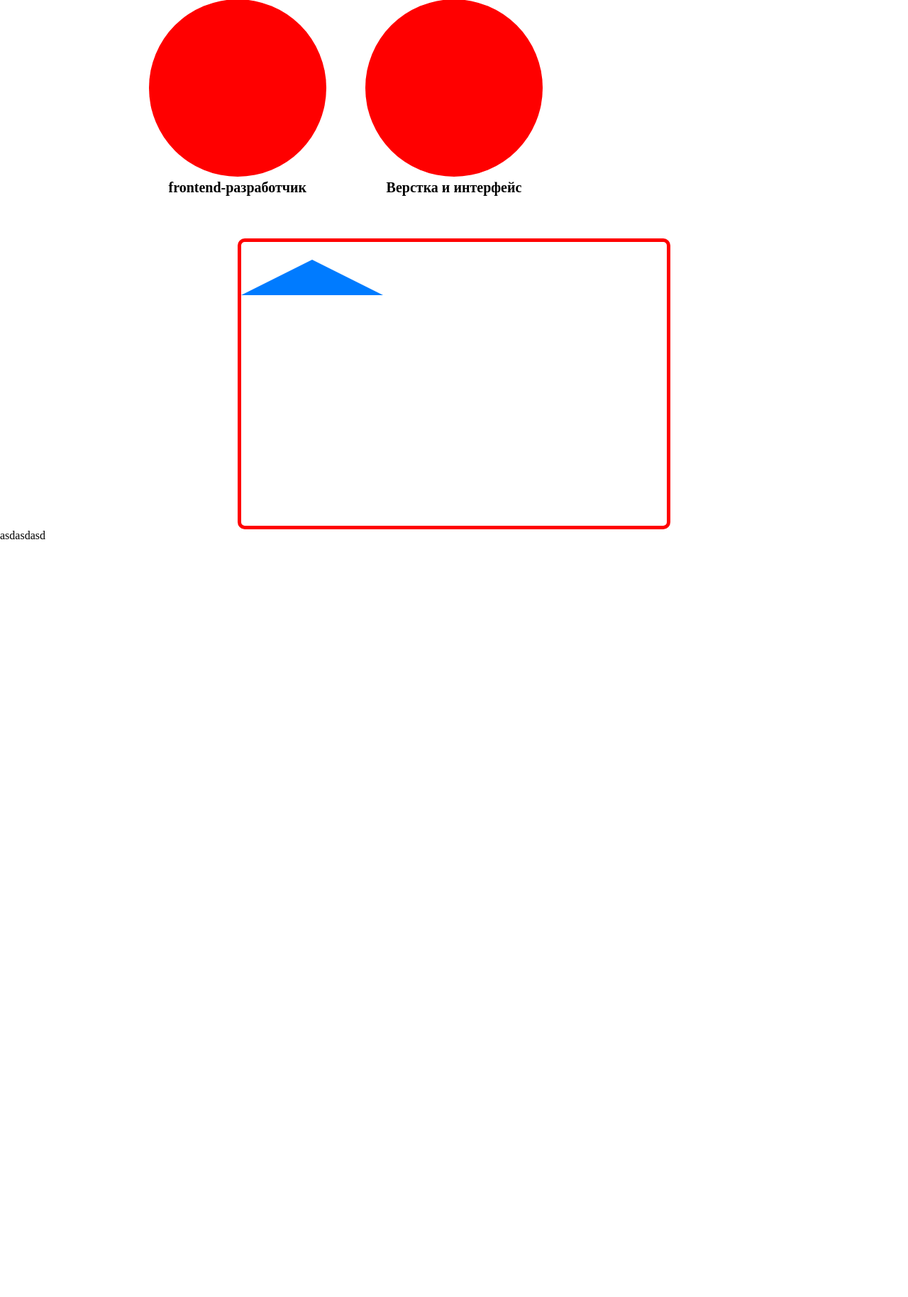
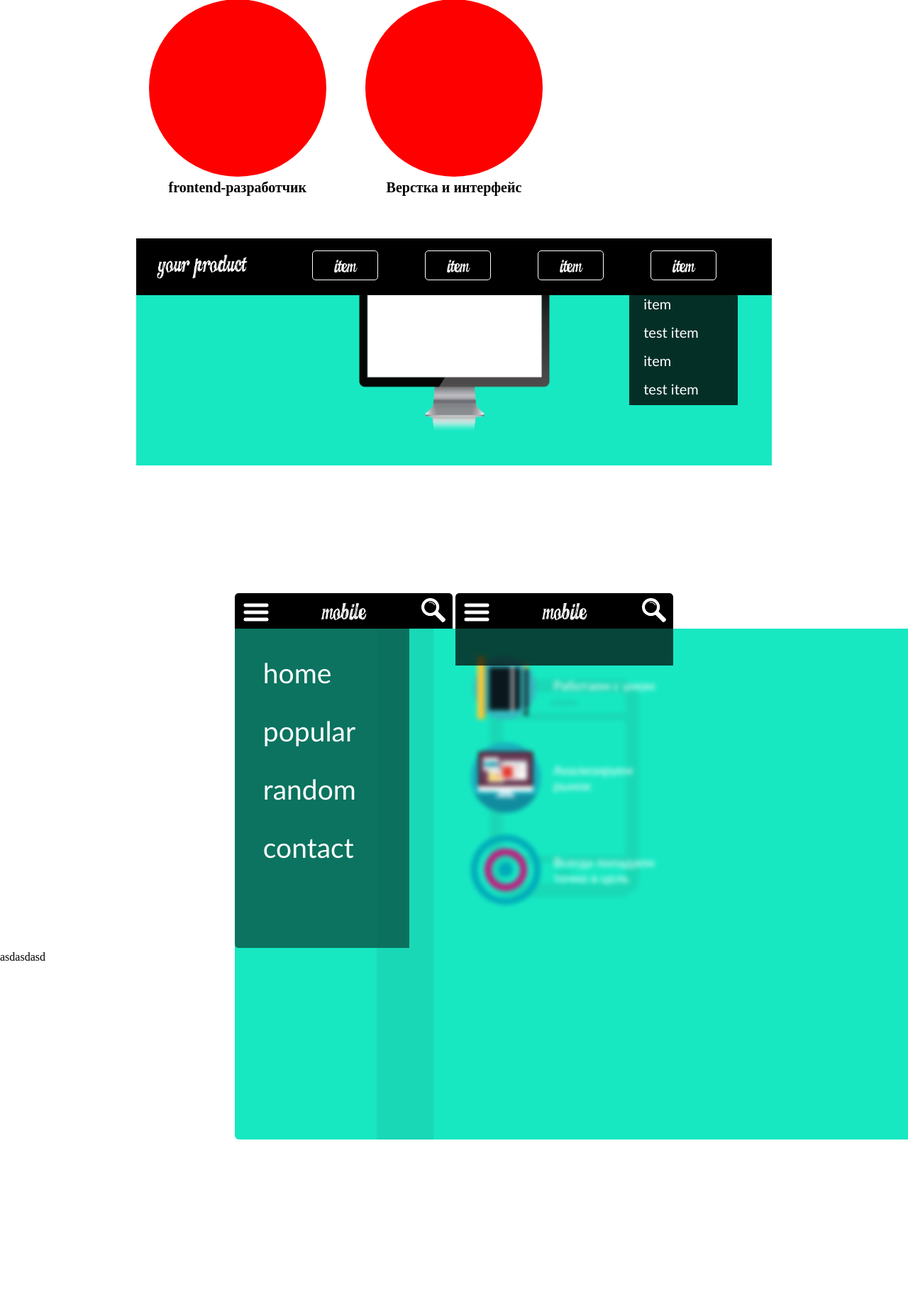
Before and after one commit to orlovskiy/portfolio, a PHP site: page / in a window 1280 px wide; the page is wider, and only the part inside the window is pictured. Shown: the part 4672-6500 px from the top of that part at 71% size. Before the commit the page ends 6118 px from the top of that part, so only its background shows below. Run offline with PHP 8.4, Linux system fonts and the light colour scheme; some libraries are stand-ins or nearby versions.

Commit message:
Did some awesome stuff with scheme. Check it out

```diff
--- a/index.html
+++ b/index.html
@@ -67,36 +67,47 @@
  			</div>
  			<script>
  			var n=$('#portfolio-pic img').length;
- 			$(".control:nth-child(2)").on("click",function(){
+
+
+ 			var next_button = $(".control:nth-child(2)")
+
+
+ 			var toggleNextPic = function(){
+ 				next_button.off('click',toggleNextPic)
  				if($('#portfolio-pic img:nth-child('+ n +')').css('display')==='block'){
 	 				return false;
 	 			} else{
-	 				$('.click_preventer').css('display','block');
 					var current_pic=$(".visible");
 		 			var next_pic=current_pic.next();
 		 			next_pic.toggleClass('fromright visible');
 		 			current_pic.toggleClass('toleft');
 		 			setTimeout(function  () {next_pic.toggleClass('fromright')},10);
 		 			setTimeout(function  () {current_pic.toggleClass('visible toleft')},700);
-		 			setTimeout(function  () {$('.click_preventer').css('display','none')},800);
+		 			setTimeout(function  () {next_button.on('click',toggleNextPic)},700);
+		 					}
  			}
 
- 			});
+			next_button.on('click',toggleNextPic)
 
- 			$(".control:nth-child(1)").on("click",function(){
+
+
+ 			var previous_button = $(".control:nth-child(1)")
+ 			var togglePreviousPic = function(){
+ 				previous_button.off('click',togglePreviousPic)
  				if($('#portfolio-pic img:first-child').css('display')==='block'){
 	 				return false;
 	 			} else{
-	 				$('.click_preventer').css('display','block');
 					var current_pic=$(".visible");
 		 			var prev_pic=current_pic.prev();
 		 			prev_pic.toggleClass('fromleft visible');
 		 			current_pic.toggleClass('toright');
 		 			setTimeout(function  () {prev_pic.toggleClass('fromleft')},10);
 		 			setTimeout(function  () {current_pic.toggleClass('visible toright')},700);
-		 			setTimeout(function  () {$('.click_preventer').css('display','none')},800);
+		 			setTimeout(function  () {previous_button.on('click',togglePreviousPic)},700);
 		 				 			}
- 			});
+ 			}
+ 			previous_button.on('click',togglePreviousPic)
+
 
  			window.onload=function(){
  				var pic_height=$('.visible').height();
@@ -214,12 +225,59 @@
 			</div></br>
 
 			<div class="your_product">
-				<div class="product_bg"></div>
-				<div class="product_base"></div>
-				<div class="product"></div>
+				<div class="product_header"><div class="logo">your product</div>
+					<ul class="product_menu">
+						<li><p>item</p></li>
+						<li><p>item</p></li>
+						<li><p>item</p></li>
+						<li><p>item</p>
+						<div class="falling_window">
+							<ul class="window_items">
+								<li>item</li>
+								<li>test item</li>
+								<li>item</li>
+								<li>test item</li>
+							</ul>
+						</div></li>
+					</ul>
+				</div>
+				<div class="product_main">
+					<div class="description"></div>
+				</div>
+		</div></br>
+
+
+
+			<div class="mobile_product_unfolded">
+				<div class="mobile_header">
+				<div class="search_button"></div>
+					<div class="menu_button"></div>
+					<div class="header">mobile</div></div>
+				<div class="mobile_nav">
+					<ul>
+						<li>home</li>
+						<li>popular</li>
+						<li>random</li>
+						<li>contact</li>
+					</ul>
+				</div>
+				<div class="mobile_main"></div>
 			</div>
 
+			<div class="mobile_product">
+				<div class="mobile_header">
+					<div class="menu_button"></div>
+					<div class="header">mobile</div>
+					<div class="search_button"></div>
+					<div class="search_field"><input type="text"></div>
 				</div>
+				<div class="mobile_main">
+					<div class="content" id="content1"><div class="fixer"></div><p>Работаем с умом</p></div>
+					<div class="content" id="content2"><div class="fixer"></div><p>Анализируем рынок</p></div>
+					<div class="content" id="content3"><div class="fixer"></div><p>Всегда попадаем точно в цель</p></div>
+				</div>
+			</div>
+
 	</div>
 	</div>
 	</div>
@@ -246,6 +304,38 @@
 		sr.reveal('.arch',{duration:400,delay:400,origin:'left',viewFactor  : 0.99, distance:'300px'});
 		sr.reveal('.frontender',{duration:700,rotate:{z:65,x:270},origin:'top',viewFactor  : 0.8, distance:'800px'});
 		sr.reveal('.markup',{duration:400,delay:400,origin:'left',viewFactor  : 0.99, distance:'300px'});
+		sr.reveal('.product_header',{duration:700,delay:400,origin:'top',viewFactor  : 0.99,rotate:{z:10,x:70}, distance:'30px'})
+		sr.reveal('.product_menu>li:nth-child(1)',{duration:700,delay:1000,origin:'top',viewFactor  : 0.99,rotate:{z:0,x:0}, distance:'100px'})
+		sr.reveal('.product_menu>li:nth-child(2)',{duration:700,delay:1100,origin:'top',viewFactor  : 0.99,rotate:{z:0,x:0}, distance:'100px'})
+		sr.reveal('.product_menu>li:nth-child(3)',{duration:700,delay:1200,origin:'top',viewFactor  : 0.99,rotate:{z:0,x:0}, distance:'100px'})
+		sr.reveal('.product_menu>li:nth-child(4)',{duration:700,delay:1300,origin:'top',viewFactor  : 0.99,rotate:{z:0,x:0}, distance:'100px'})
+		sr.reveal('.product_main',{duration:700,delay:600,origin:'bottom',viewFactor  : 0.9,rotate:{z:0,x:90}, distance:'210px', scale:1,opacity:0.8})
+		sr.reveal('.falling_window',{duration:800,delay:1450,origin:'top',viewFactor  : 0.99,rotate:{z:30,x:90,y:0},scale:1, distance:'110px'})
+
+//mobile
+
+
+		$('.search_field input').on('focus',function(){
+			$('.mobile_product .mobile_main').css("-webkit-filter",'blur(3px)');
+		})
+		$('.search_field input').on('focusout',function(){
+			$('.mobile_product .mobile_main').css("-webkit-filter",'blur(0px)');
+			$('.search_field input').slideUp('fast','easeOutQuad',function(){});
+		});
+		$('.search_button').on('click',function(){
+			$('.search_field input').slideDown('fast', 'easeInQuad',function(){});
+			$('.search_field input').focus()
+		})
+
+
+		sr.reveal('.mobile_product_unfolded',{duration:800,delay:400,origin:'top',viewFactor  : 0.8,rotate:{z:10,x:-90}, distance:'300px',opacity:1})
+		sr.reveal('.mobile_product_unfolded>.mobile_nav',{duration:800,delay:600,origin:'left',viewFactor  : 0.99,rotate:{z:0,x:0}, distance:'200px',scale:1})
+		sr.reveal('.mobile_product',{duration:800,delay:400,origin:'top',viewFactor  : 0.8,rotate:{z:5,x:-90}, distance:'300px',opacity:1})
+		sr.reveal('.search_button',{duration:700,delay:700,origin:'left',viewFactor  : 0.99,rotate:{z:0,x:0}, distance:'100px'})
+		sr.reveal('.search_field input',{duration:700,delay:900,origin:'top',viewFactor  : 0.99,rotate:{z:0,x:0}, scale:1, distance:'100px',afterReveal:function(){
+			$('.search_field input').focus()}})
+
+
 
 		</script>
 	</body>
--- a/style/style.css
+++ b/style/style.css
@@ -218,7 +218,8 @@ div.endofpics:hover #arrow-left {
   width: 100%;
   height: 100%;
   background-color: red;
-  opacity: 0; }
+  opacity: 0;
+}
 
 .portfolio-container {
   height: 100%;
@@ -422,25 +423,242 @@ div.endofpics:hover #arrow-left {
   margin-top: 70px;
   display: inline-block;
 }
+
 .your_product{
+  position: relative;
   margin-top: 50px;
-}
-.product_base{
   display: inline-block;
-}
-.your_product{
-  display: inline-block;
-  width: 600px;
+  width: 70%;
   height: 400px;
   border-radius: 10px;
-  border:5px solid red;
+  margin-bottom: 50px;
 }
-.product_bg{
+.product_header{
+  text-align: center;
+  display: inline-block;
+  vertical-align: middle;
+  color:white;
+  font-family: Candy;
+  font-size: 50px;
+  width: 100%;
+  height: 20%;
+  background-color: black;
+}
+.product_menu{
+  width: 100%;
+  display: inline-block;
+  vertical-align: middle;
+  margin: 0;
+  padding:0;
+}
+.product_menu>li:first-child{
+  margin-left: 170px;
+}
+.falling_window{
+  margin:auto;
+  position: absolute;
+  left: 0;right: 0;
+  top:141%;
+  height: 300%;
+  width: 100%;
+  background-color: rgba(0,0,0,0.8);
+}
+.window_items{
+  text-align: left;
+  margin-left: 20px;
+  padding: 0;
+}
+.window_items li{
+  list-style:none;
+  font-family: calibri;
+  font-size: 20px;
+  margin-bottom: 16px;
+  padding: 0;
+}
+.product_menu>li{
+  position: relative;
+/*  margin-right: 4%;*/
+  display: inline-block;
+  width: 17%;
+  vertical-align: middle;
+}
+.product_menu>li>p{
+  margin: 0;
+  display: inline-block;
+  position: relative;
+  border: 1px solid white;
+  border-radius: 5px;
+  width: 60%;
+  vertical-align: middle;
+  font-size: 40px;
+}
+.product_header .logo{
+  display: inline-block;
+  position: absolute;
+  top: 10px;
+  bottom: 0;
+  left: 30px;
+  vertical-align: middle;
+  z-index: 2;
+}
+.product_main{
+  position: absolute;
+  left: 0;
+  z-index: -100;
+  display: inline-block;
+  width: 100%;
+  height: 80%;
+  background-color: green;
+  background: url("../img/monitor.png") 50% 50%  no-repeat
+  #17E8C2;
+  background-size: 30%;
+
+}
+.mobile_product_unfolded, .mobile_product{
+  overflow: hidden;
+  margin-top: 50px;
+  display: inline-block;
+  width: 24%;
+  height: 500px;
+  border-radius: 5px;
+}
+.mobile_product_unfolded .mobile_main{
+  border-bottom-right-radius: 6px;
+  border-bottom-left-radius: 6px;
+}
+.mobile_header{
+  position: relative;
+  display: inline-block;
+  vertical-align: middle;
+  color:white;
+  font-family: Candy;
+  font-size: 50px;
+  width: 100%;
+  height: 10%;
+  border-top-left-radius: 5px;
+  border-top-right-radius: 5px;
+  background-color: black;
+  z-index: 2;
+}
+.menu_button{
+  left: 10px;
+  top: 15%;
+  display: inline-block;
+  position: absolute;
+  background: url('../img/menu.png') 50% 50% no-repeat;
+  background-size:100%;
+  width: 40px;
+  height: 40px;
+}
+.mobile_product_unfolded>.mobile_nav{
+  float: left;
+  width: 80%;
+  height: 90%;
+  background-color: rgba(10,102,85,0.9);
+}
+
+.mobile_product_unfolded>.mobile_main{
+  background: url('../img/mobile4.png') 50% 50% no-repeat
+  #17E8C2;
+  position: absolute;
+  background-size: 100% ;
+  float: right;
+  color:red;
+  z-index: -1;
+  width: 100%;
+  height: 90%;
+  opacity:1;
+}
+.mobile_nav ul{
+  text-align: left;
+  font-size: 39px;
+  font-family: calibri;
+  color:white;
+}
+.mobile_nav ul li{
+  list-style-type: none;
+  margin-bottom: 36px;
+}
+#search{
+  display: inline-block;
+  vertical-align: middle;
+  margin-right: 10px;
+  width: 100px;
+}
+.search_button{
+  z-index: 2;
+  position: absolute;
+  top: 7px;
+  right: 10px;
+  display: inline-block;
+  vertical-align: middle;
+  width: 34px;
+  height: 34px;
+  background: url('../img/search.png') 50% 50% no-repeat;
+  background-size: 100%;
+}
+.search_field input{
+  z-index: -1;
+  color:white;
+  padding-left: 20px;
+  font-size: 30px;
+  position: absolute;
+  top: 100%;
+  left: 0;
+  border:none;
+  width: 100%;
+  height: 100%;
+  background-color: rgba(0,0,0,0.7);
+}
+.search_field input:focus{
+  outline: none;
+}
+.mobile_main{
+  transition: all .4s ease-in-out;
+  background: url('../img/mobile4.png') 50% 50% no-repeat
+  #17E8C2;
+  background-size: 100% ;
+  float: right;
+  color:red;
+  width: 100%;
+  height: 90%;
+}
+.content{
+  text-align: left;
+  width: 100%;
+  height: 100px;
+  margin-bottom: 30px;
+}
+.content .fixer{
   width: 0;
-  height: 0;
-  border-style: solid;
-  border-width: 0 100px 100px 100px;
-  border-color: transparent transparent #007bff transparent;
-  transform:rotateX(60deg);
+  height: 100%;
+  display: inline-block;
+  vertical-align: middle;
 }
+.content p{
+  margin: 0;
+  padding: 0;
+  color:white;
+  font-family: calibri;
+  font-size: 18px;
+  display: inline-block;
+  margin-left:45%;
+  margin-right: 10px;
+  vertical-align: middle;
+}
+#content1{
+  margin-top: 30px;
+  background: url('../img/project.png') 10% 50% no-repeat;
+  background-size:contain ;
+}
+#content2{
+  background: url('../img/internet.png') 10% 50% no-repeat;
+  background-size:contain ;
+}
+#content3{
+  background: url('../img/target.svg') 10% 50% no-repeat;
+  background-size:contain ;
+}
+
+
 /*# sourceMappingURL=style.css.map */
```
Also changed, not shown: img/articles.png (added), img/files.png (added), img/internet.png (added), img/menu.png (added), img/mobile.png (added), img/mobile2.png (added), img/mobile3.png (added), img/mobile4.png (added), img/monitor.png (added), img/project.gif (added), img/project.png (added), img/search.png (added), img/target.svg (added), img/videos.png (added), 1 other file. Lines whose indentation alone changed are shown as unchanged.
